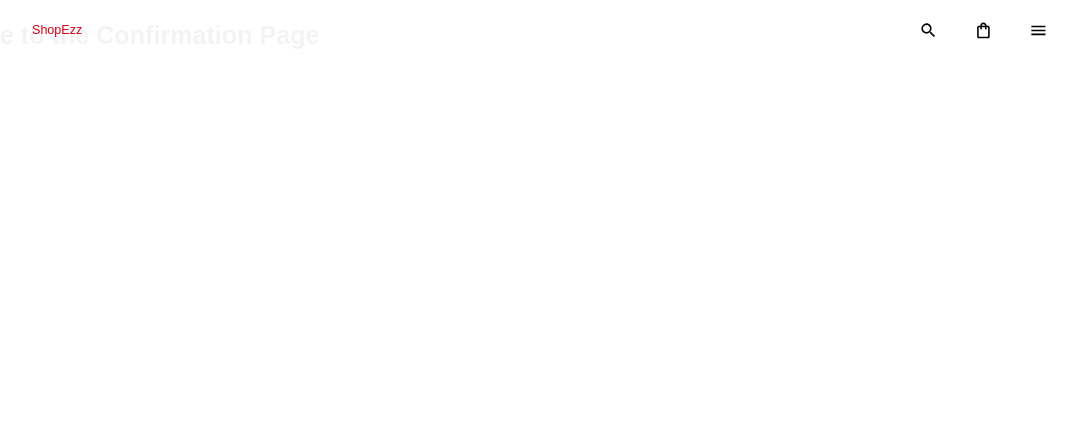
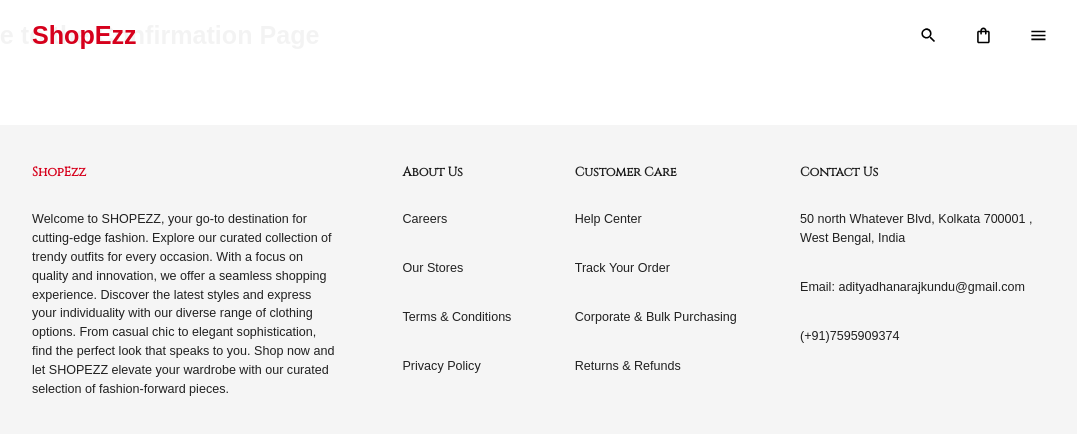
Before and after one commit to AdityaDhanarajKundu/fullstack-ecommerce, a React (Vite) app in the folder client/: page /checkout/success in a window 1280 px wide. Shown: the top 434 px of the page, without its empty margins (96-1173 px from the left). Built offline with nearby package versions, Linux system fonts and the light colour scheme; a web font is replaced by a local one.

Commit message:
footer component and changed the size of prject name in navbar

```diff
--- a/client/package.json
+++ b/client/package.json
@@ -13,7 +13,7 @@
     "@emotion/react": "^11.11.3",
     "@emotion/styled": "^11.11.0",
     "@mui/icons-material": "^5.10.6",
-    "@mui/material": "^5.10.7",
+    "@mui/material": "^5.15.10",
     "@mui/system": "^5.15.9",
     "@reduxjs/toolkit": "^2.1.0",
     "dotenv": "^16.4.1",
--- a/client/src/App.jsx
+++ b/client/src/App.jsx
@@ -6,6 +6,7 @@ import Checkout from "./scenes/checkout/Checkout";
 import Confirmation from "./scenes/checkout/Confirmation";
 import Navbar from "./scenes/global/Navbar";
 import CartMenu from "./scenes/global/CartMenu";
+import Footer from "./scenes/global/Footer";
 
 function ScrollToTop() {
   const { pathname } = useLocation();
@@ -28,6 +29,7 @@ function App() {
         <Route path="checkout/success" element={<Confirmation />} />
       </Routes>
       <CartMenu />
+      <Footer />
     </BrowserRouter>
   )
 }
--- /dev/null
+++ b/client/src/scenes/global/Footer.jsx
@@ -0,0 +1,81 @@
+import { useTheme } from "@emotion/react";
+import {Box} from "@mui/material";
+import {Typography} from "@mui/material";
+import {shades} from "../../theme"
+
+function Footer() {
+
+  const {
+    palette : {neutral},
+  }  = useTheme();
+
+  return (
+    <Box mt={"70px"} p={"40px 0"} bgcolor={neutral.light}>
+      <Box
+        width={"80%"}
+        margin={"auto"}
+        display={"flex"}
+        justifyContent="space-between"
+        flexWrap="wrap"
+        rowGap="30px"
+        columnGap="clamp(20px, 30px, 40px)"
+      >
+        <Box width="clamp(20%, 30%, 40%)">
+          <Typography
+            variant="h4"
+            fontWeight="bold"
+            mb="30px"
+            color={shades.secondary[500]}
+          >
+            ShopEzz
+          </Typography>
+          <div>
+            Welcome to SHOPEZZ, your go-to destination for cutting-edge fashion.
+            Explore our curated collection of trendy outfits for every occasion.
+            With a focus on quality and innovation, we offer a seamless shopping
+            experience. Discover the latest styles and express your
+            individuality with our diverse range of clothing options. From
+            casual chic to elegant sophistication, find the perfect look that
+            speaks to you. Shop now and let SHOPEZZ elevate your wardrobe with
+            our curated selection of fashion-forward pieces.
+          </div>
+        </Box>
+
+        <Box>
+          <Typography variant="h4" fontWeight="bold" mb="30px">
+            About Us
+          </Typography>
+          <Typography mb="30px">Careers</Typography>
+          <Typography mb="30px">Our Stores</Typography>
+          <Typography mb="30px">Terms & Conditions</Typography>
+          <Typography mb="30px">Privacy Policy</Typography>
+        </Box>
+
+        <Box>
+          <Typography variant="h4" fontWeight="bold" mb="30px">
+            Customer Care
+          </Typography>
+          <Typography mb="30px">Help Center</Typography>
+          <Typography mb="30px">Track Your Order</Typography>
+          <Typography mb="30px">Corporate & Bulk Purchasing</Typography>
+          <Typography mb="30px">Returns & Refunds</Typography>
+        </Box>
+
+        <Box width="clamp(20%, 25%, 30%)">
+          <Typography variant="h4" fontWeight="bold" mb="30px">
+            Contact Us
+          </Typography>
+          <Typography mb="30px">
+            50 north Whatever Blvd, Kolkata 700001 , West Bengal, India
+          </Typography>
+          <Typography mb="30px" sx={{ wordWrap: "break-word" }}>
+            Email: adityadhanarajkundu@gmail.com
+          </Typography>
+          <Typography mb="30px">(+91)7595909374</Typography>
+        </Box>
+      </Box>
+    </Box>
+  );
+}
+
+export default Footer;
--- a/client/src/scenes/global/Navbar.jsx
+++ b/client/src/scenes/global/Navbar.jsx
@@ -41,7 +41,7 @@ export default function Navbar() {
           sx={{ "&:hover": { cursor: "pointer" } }}
           color={shades.secondary[500]}
         >
-          ShopEzz
+          <h1>ShopEzz</h1>
         </Box>
         <Box
           display={"flex"}
@@ -67,11 +67,12 @@ export default function Navbar() {
               },
             }}
           >
-          <IconButton
-            onClick={() => dispatch(setIsCartOpen({}))}
-            sx={{ color: "black" }}>
-            <ShoppingBagOutlined />
-          </IconButton>
+            <IconButton
+              onClick={() => dispatch(setIsCartOpen({}))}
+              sx={{ color: "black" }}
+            >
+              <ShoppingBagOutlined />
+            </IconButton>
           </Badge>
 
           <IconButton sx={{ color: "black" }}>
```
Also changed, not shown: 1 other file (tests, documents, lock files or other folders).
